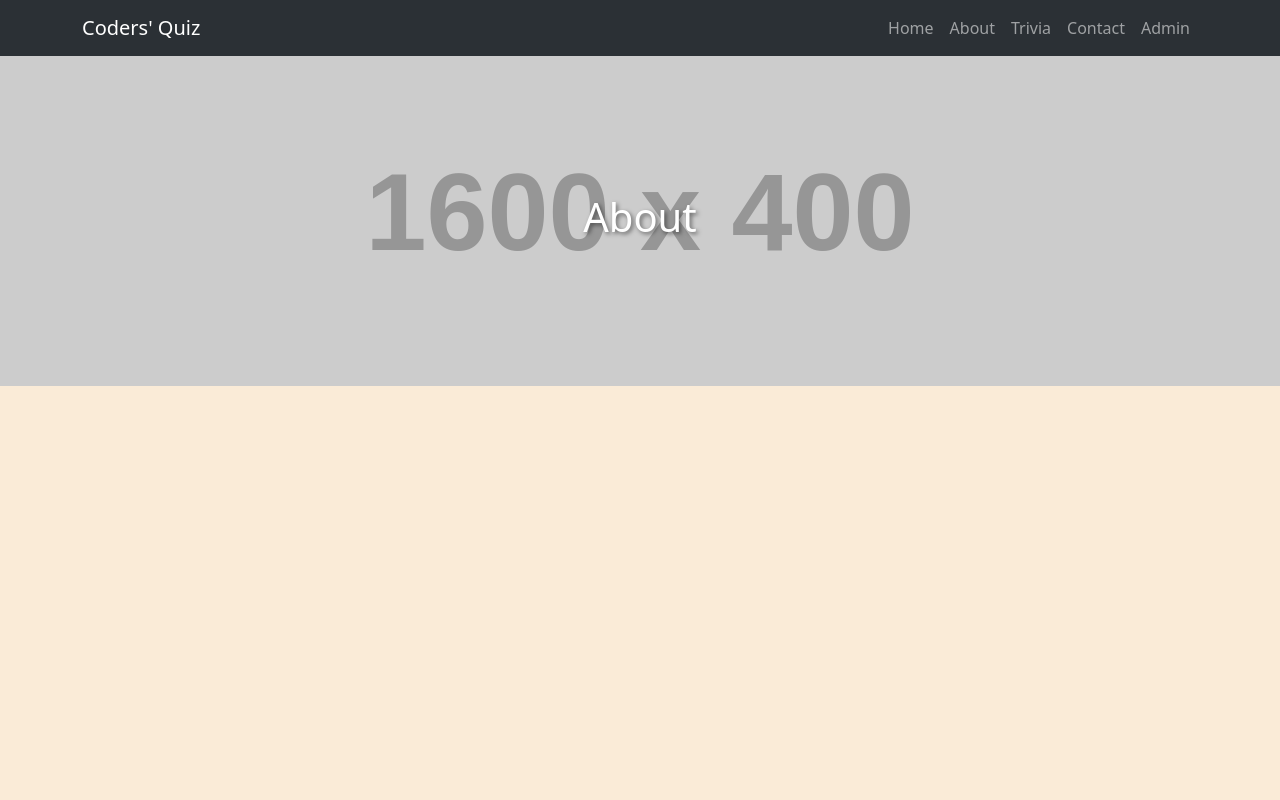
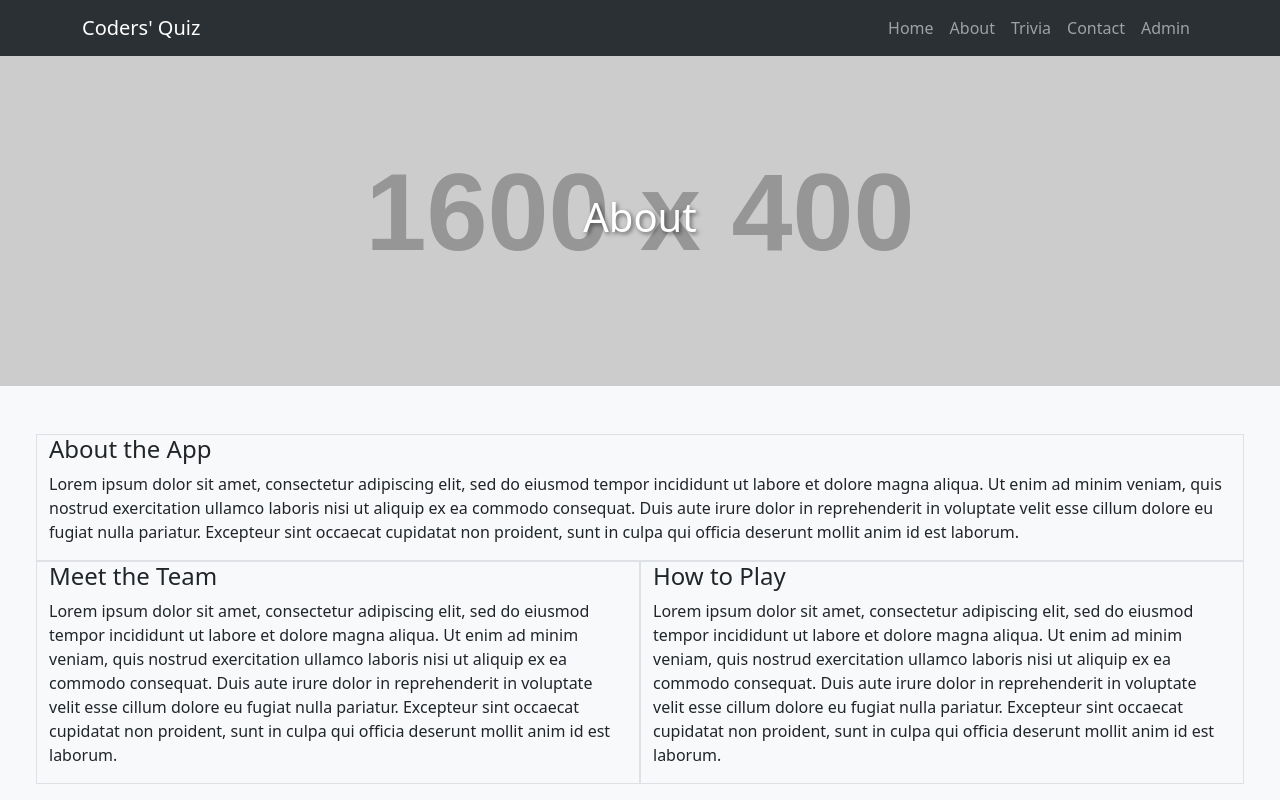
Before and after one commit to ALLHUBS-Jan-2024-Liftoff/liftoff-curious, a React (Create React App) app in the folder quiz-ui/: page /about in a window 1280 px wide. Shown: the top 800 px of the page. Built offline with nearby package versions, Linux system fonts and the light colour scheme.

Commit message:
about page starter

```diff
--- a/quiz-ui/src/pages/AboutPage.jsx
+++ b/quiz-ui/src/pages/AboutPage.jsx
@@ -5,7 +5,27 @@ function AboutPage() {
   return (
     <>
     <JumbotronComponent backgroundImage={'https://placehold.co/1600x400/650067/650067/png'} pageName={"About"}/>
-    <div style={{ minHeight: '600px', backgroundColor: 'antiquewhite'}} />
+    <div style={{ minHeight: '600px'}} className='p-3 p-lg-5 bg-light' >
+    {/* Main container for About page content */}
+    <div className='row'>
+      <div className='col border'>
+        <h4>About the App</h4>
+        <p>Lorem ipsum dolor sit amet, consectetur adipiscing elit, sed do eiusmod tempor incididunt ut labore et dolore magna aliqua. Ut enim ad minim veniam, quis nostrud exercitation ullamco laboris nisi ut aliquip ex ea commodo consequat. Duis aute irure dolor in reprehenderit in voluptate velit esse cillum dolore eu fugiat nulla pariatur. Excepteur sint occaecat cupidatat non proident, sunt in culpa qui officia deserunt mollit anim id est laborum.</p>
+        </div>
+    </div>
+    {/* Grid container for Team and How to Play sections */}
+    <div className='row'>
+      <div className='col col-12 col-lg-6 border order-last order-lg-first'>
+        <h4>Meet the Team</h4>
+        <p>Lorem ipsum dolor sit amet, consectetur adipiscing elit, sed do eiusmod tempor incididunt ut labore et dolore magna aliqua. Ut enim ad minim veniam, quis nostrud exercitation ullamco laboris nisi ut aliquip ex ea commodo consequat. Duis aute irure dolor in reprehenderit in voluptate velit esse cillum dolore eu fugiat nulla pariatur. Excepteur sint occaecat cupidatat non proident, sunt in culpa qui officia deserunt mollit anim id est laborum.</p>
+        </div>
+      <div className='col col-12 col-lg-6 border'>
+        <h4>How to Play</h4>
+        <p>Lorem ipsum dolor sit amet, consectetur adipiscing elit, sed do eiusmod tempor incididunt ut labore et dolore magna aliqua. Ut enim ad minim veniam, quis nostrud exercitation ullamco laboris nisi ut aliquip ex ea commodo consequat. Duis aute irure dolor in reprehenderit in voluptate velit esse cillum dolore eu fugiat nulla pariatur. Excepteur sint occaecat cupidatat non proident, sunt in culpa qui officia deserunt mollit anim id est laborum.</p>
+        </div>
+    </div>
+
+    </div>
     </>
   )
 }
```
